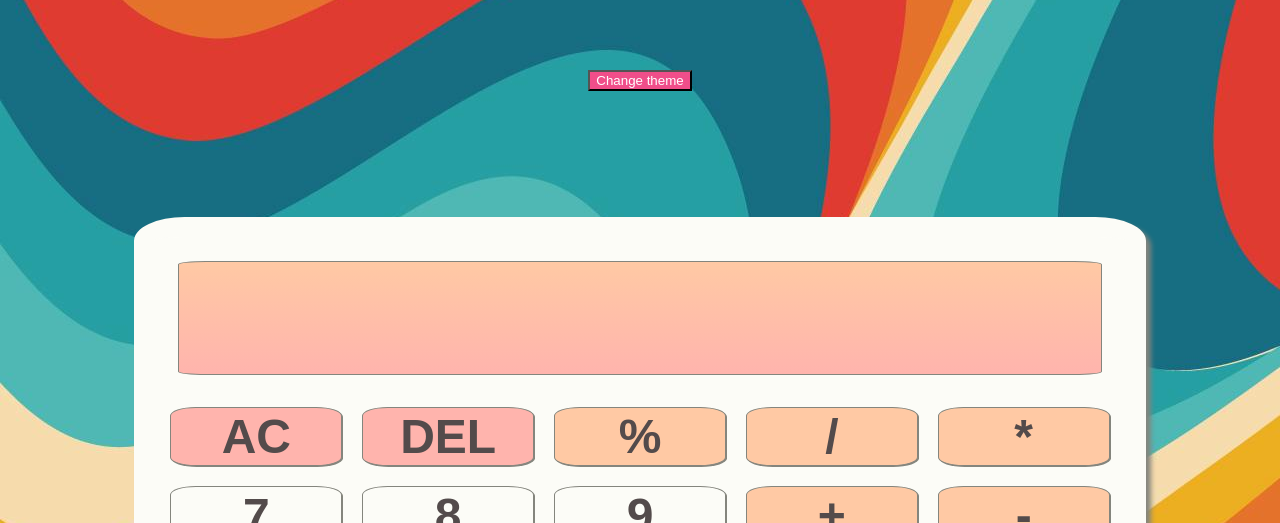
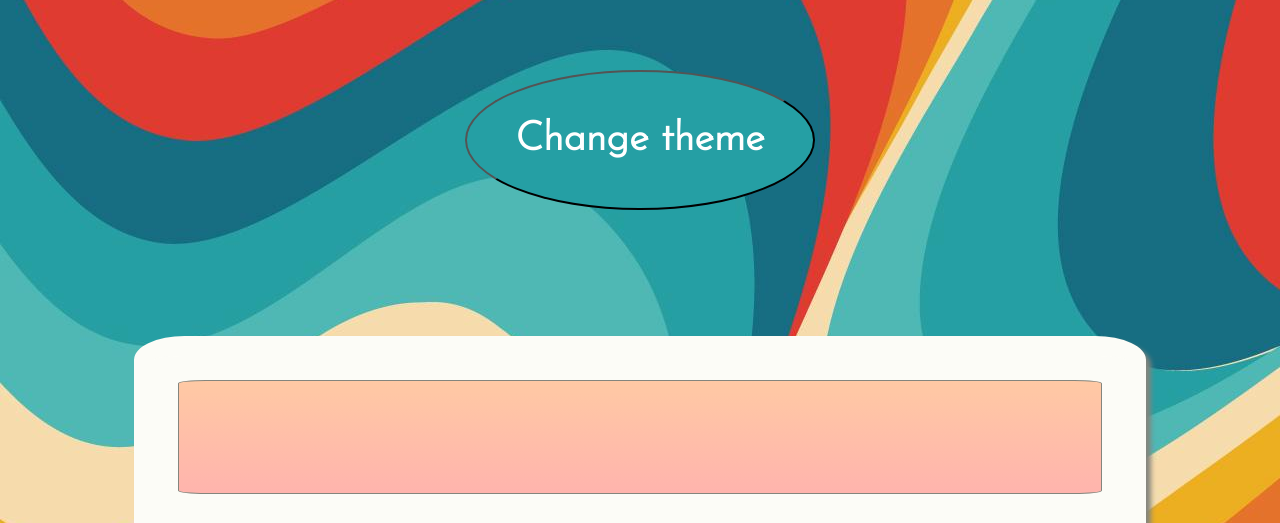
Before and after one commit to JMAdis/calculator, a website built with Vite: page index.html in a window 1280 px wide. Shown: the part 219-742 px from the top of the page. Built offline with nearby package versions, Linux system fonts and the light colour scheme; a web font is replaced by a local one.

Commit message:
finished styling toggle button

```diff
--- a/SCSS/_theme-button.scss
+++ b/SCSS/_theme-button.scss
@@ -1,12 +1,29 @@
 @use "./variables" as *;
 
-#theme-button-container{
+#theme-button{
+    display: flex;
+    margin: auto;
+    padding: 1rem;
+    background-color: $accent-color-darkTeal;
+    color: white;
+    border-radius: 50%;
+    text-align: center;
+    align-items: center;
+    font-size: 1rem;
+    font-family: $button-font;
+    font-weight: bold;
 }
 
-#theme-button{
-    display: block;
-    margin: auto;
-    background-color: $easter-egg-color;
-    color: white;
+@media screen and (min-width: $tablet-breakpoint) {
+    #theme-button{
+        padding: 2rem;
+        font-size: 1.5rem;
+    }
+}
 
+@media screen and (min-width: $desktop-breakpoint) {
+    #theme-button{
+        padding: 3rem;
+        font-size: 2.5rem;
+    }
 }
--- a/SCSS/_variables.scss
+++ b/SCSS/_variables.scss
@@ -1,9 +1,11 @@
 @import url('https://fonts.googleapis.com/css2?family=Handjet:wght@500&family=Smooch+Sans:wght@300&display=swap');
 @import url('https://fonts.googleapis.com/css2?family=Berkshire+Swash&display=swap');
+@import url('https://fonts.googleapis.com/css2?family=Josefin+Sans:wght@300&display=swap');
 
 $display-font: "Handjet", sans-serif;
 $calc-font: "Smooch Sans", sans-serif;
 $awesome-font: "Berkshire Swash", serif;
+$button-font: "Josefin Sans", sans-serif;
 
 $background-color: rgb(252,252,247);
 $accent-color-pink: rgb(255,180,173);
--- a/src/main.ts
+++ b/src/main.ts
@@ -136,9 +136,11 @@ function changeTheme() {
     if (wavyMode){
         body.style.backgroundImage = 'url(../assets/daysi-pattern-design_25030-55737.avif)';
         heading.style.color = 'rgb(240,78,138)';
+        themeButton.style.backgroundColor = 'rgb(240,78,138)';
     } else {
         body.style.backgroundImage = 'url(../assets/4945415.jpg)'
         heading.style.color = 'white';
+        themeButton.style.backgroundColor = 'rgb(37,159,164)';
     }
     wavyMode = !wavyMode;
 }
```
